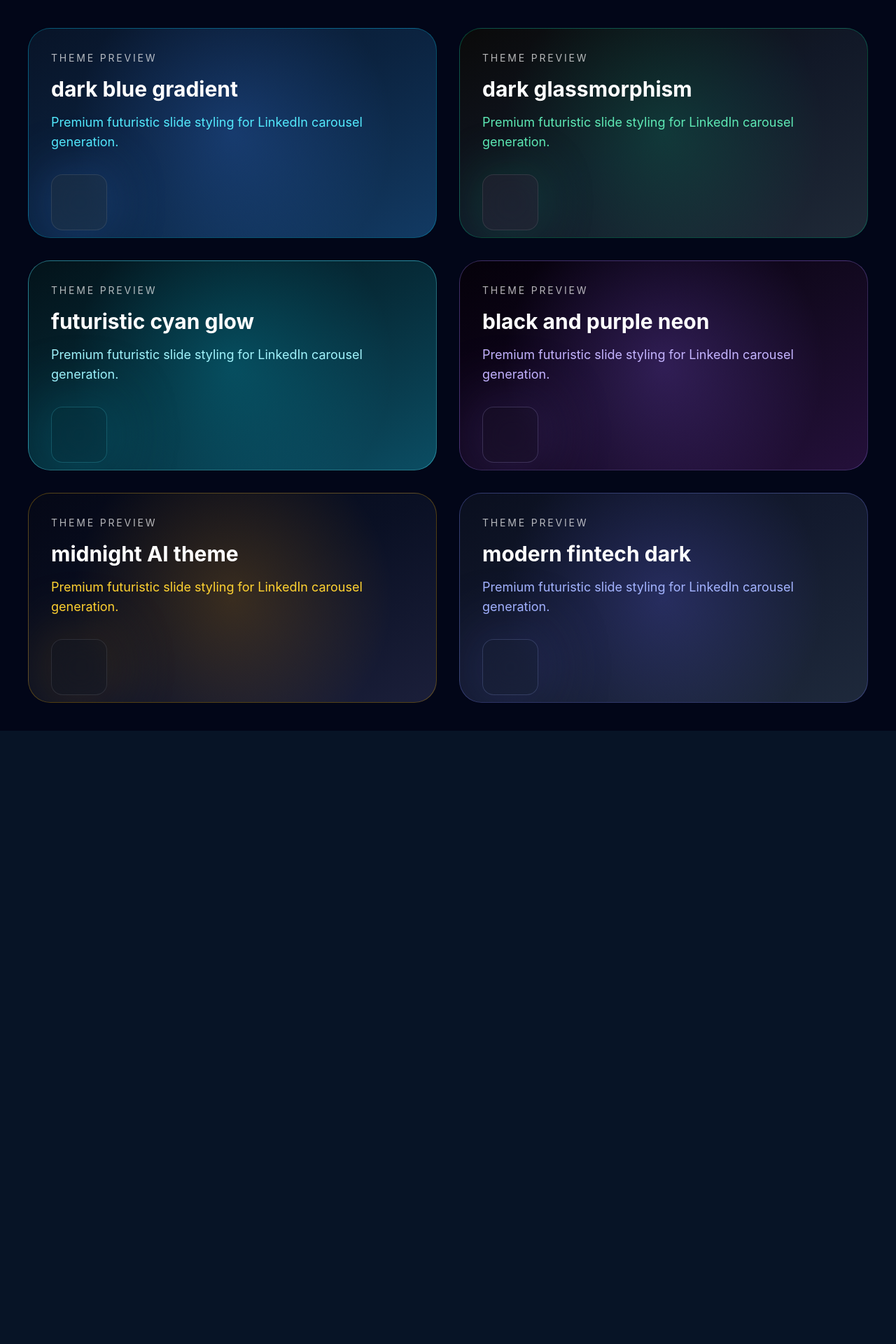
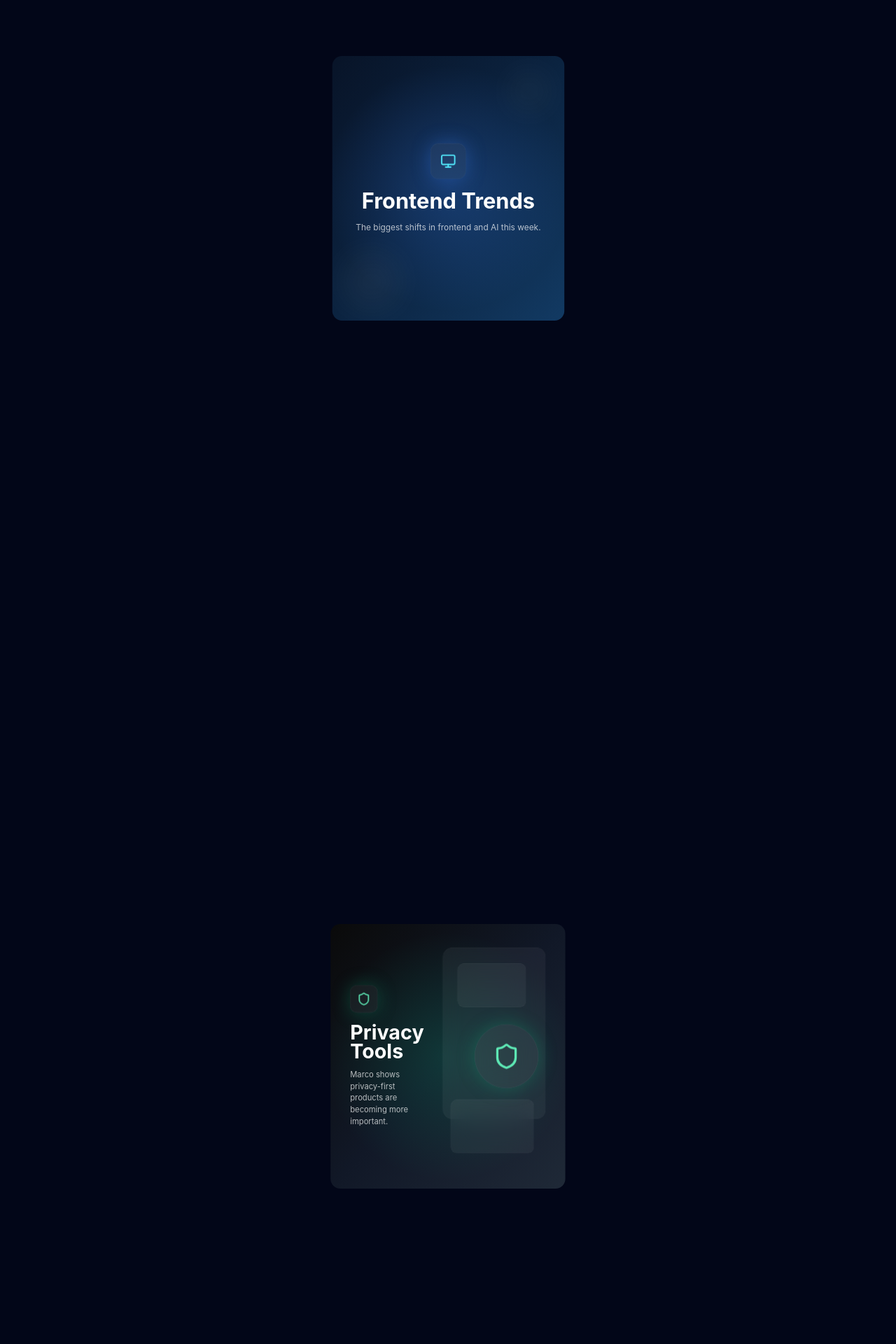
Before and after one commit to psykickguy/elegant-newsletter, a React (Vite) app in the folder renderer/: page / in a window 1280 px wide. Shown: the top 1920 px of the page at 70% size. Before the commit the page ends 1044 px from the top, so only its background shows below. Built offline with nearby package versions, Linux system fonts and the light colour scheme.

Commit message:
adding templates

```diff
--- a/renderer/package.json
+++ b/renderer/package.json
@@ -11,6 +11,7 @@
   },
   "dependencies": {
     "@tailwindcss/vite": "^4.2.2",
+    "lucide-react": "^1.7.0",
     "react": "^19.2.4",
     "react-dom": "^19.2.4"
   },
--- a/renderer/src/App.jsx
+++ b/renderer/src/App.jsx
@@ -1,39 +1,71 @@
+import { Bot, Monitor, Rocket, Shield, Workflow, Layers } from "lucide-react";
 import { themeMap } from "./themes";
+import { layoutMap } from "./templates";
+
+const sampleSlides = [
+  {
+    title: "Frontend Trends",
+    body: "The biggest shifts in frontend and AI this week.",
+    icon: Monitor,
+    theme: themeMap["dark blue gradient"],
+    layout: "centered-title-centered-body",
+  },
+  {
+    title: "Privacy Tools",
+    body: "Marco shows privacy-first products are becoming more important.",
+    icon: Shield,
+    theme: themeMap["dark glassmorphism"],
+    layout: "split-left-text-right-image",
+  },
+  {
+    title: "Notebook Workflows",
+    body: "Looseleaf reflects demand for flexible developer workflows.",
+    icon: Workflow,
+    theme: themeMap["futuristic cyan glow"],
+    layout: "title-left-body-right",
+  },
+  {
+    title: "AI Creation",
+    body: "TailorToJob shows AI is helping non-developers create faster.",
+    icon: Bot,
+    theme: themeMap["black and purple neon"],
+    layout: "title-top-icon-center",
+  },
+  {
+    title: "Big Shift",
+    body: "Developers want tools that are simpler and more focused.",
+    icon: Layers,
+    theme: themeMap["modern fintech dark"],
+    layout: "full-background-image-overlay-text",
+  },
+  {
+    title: "Follow Elegant",
+    body: "Follow Elegant Frontend for weekly frontend insights.",
+    icon: Rocket,
+    theme: themeMap["midnight AI theme"],
+    layout: "centered-title-centered-body",
+  },
+];
 
 export default function App() {
   return (
-    <div className="min-h-screen bg-slate-950 p-10">
-      <div className="grid grid-cols-2 gap-8">
-        {Object.values(themeMap).map((theme) => (
-          <div
-            key={theme.name}
-            className={`rounded-[32px] p-8 h-[300px] relative overflow-hidden ${theme.background} ${theme.accentBorder}`}
-          >
-            <div className={`absolute inset-0 ${theme.decorativeGradient}`} />
+    <div className="bg-slate-950 min-h-screen p-10 flex flex-col gap-20">
+      {sampleSlides.map((slide, index) => {
+        const LayoutComponent = layoutMap[slide.layout];
 
-            <div className="relative z-10">
-              <p
-                className={`text-sm uppercase tracking-[0.2em] mb-4 ${theme.mutedText}`}
-              >
-                Theme Preview
-              </p>
-
-              <h2 className={`text-3xl font-bold mb-4 ${theme.textPrimary}`}>
-                {theme.name}
-              </h2>
-
-              <p className={`text-lg ${theme.textSecondary}`}>
-                Premium futuristic slide styling for LinkedIn carousel
-                generation.
-              </p>
-
-              <div
-                className={`mt-8 w-20 h-20 rounded-2xl ${theme.cardBackground} ${theme.cardBorder} ${theme.accentGlow}`}
+        return (
+          <div key={index} className="w-full flex justify-center py-10">
+            <div className="scale-[0.35] origin-top">
+              <LayoutComponent
+                title={slide.title}
+                body={slide.body}
+                icon={slide.icon}
+                theme={slide.theme}
               />
             </div>
           </div>
-        ))}
-      </div>
+        );
+      })}
     </div>
   );
 }
--- /dev/null
+++ b/renderer/src/templates/CenteredTitleCenteredBody.jsx
@@ -0,0 +1,35 @@
+export default function CenteredTitleCenteredBody({
+  title,
+  body,
+  icon: Icon,
+  theme,
+}) {
+  return (
+    <div
+      className={`w-full h-[1080px] rounded-[40px] overflow-hidden relative flex flex-col items-center justify-center text-center px-24 ${theme.background}`}
+    >
+      <div className={`absolute inset-0 ${theme.decorativeGradient}`} />
+
+      <div className="absolute top-16 right-16 w-40 h-40 rounded-full bg-white/5 blur-3xl" />
+      <div className="absolute bottom-10 left-10 w-60 h-60 rounded-full bg-white/5 blur-3xl" />
+
+      <div
+        className={`relative z-10 w-36 h-36 rounded-[32px] flex items-center justify-center mb-12 ${theme.cardBackground} ${theme.cardBorder} ${theme.accentGlow}`}
+      >
+        <Icon className={`w-16 h-16 ${theme.textSecondary}`} />
+      </div>
+
+      <h1
+        className={`relative z-10 text-[88px] leading-[0.95] font-bold max-w-[850px] mb-10 ${theme.textPrimary}`}
+      >
+        {title}
+      </h1>
+
+      <p
+        className={`relative z-10 text-[34px] leading-[1.5] max-w-[760px] ${theme.mutedText}`}
+      >
+        {body}
+      </p>
+    </div>
+  );
+}
--- /dev/null
+++ b/renderer/src/templates/FullBackgroundImageOverlayText.jsx
@@ -0,0 +1,40 @@
+export default function FullBackgroundImageOverlayText({
+  title,
+  body,
+  icon: Icon,
+  theme,
+}) {
+  return (
+    <div
+      className={`w-full h-[1080px] rounded-[40px] overflow-hidden relative ${theme.background}`}
+    >
+      <div className="absolute inset-0 bg-black/30 z-10" />
+      <div className={`absolute inset-0 ${theme.decorativeGradient}`} />
+
+      <div className="absolute top-0 left-0 w-full h-full overflow-hidden">
+        <div className="absolute top-[-100px] right-[-100px] w-[500px] h-[500px] rounded-full bg-white/5 blur-3xl" />
+        <div className="absolute bottom-[-120px] left-[-120px] w-[600px] h-[600px] rounded-full bg-white/5 blur-3xl" />
+      </div>
+
+      <div className="relative z-20 flex flex-col justify-end h-full p-20">
+        <div
+          className={`w-28 h-28 rounded-[28px] flex items-center justify-center mb-10 ${theme.cardBackground} ${theme.cardBorder} ${theme.accentGlow}`}
+        >
+          <Icon className={`w-14 h-14 ${theme.textSecondary}`} />
+        </div>
+
+        <h1
+          className={`text-[88px] leading-[0.95] font-bold max-w-[760px] mb-8 ${theme.textPrimary}`}
+        >
+          {title}
+        </h1>
+
+        <p
+          className={`text-[32px] leading-[1.5] max-w-[620px] ${theme.mutedText}`}
+        >
+          {body}
+        </p>
+      </div>
+    </div>
+  );
+}
--- /dev/null
+++ b/renderer/src/templates/SplitLeftTextRightImage.jsx
@@ -0,0 +1,52 @@
+export default function SplitLeftTextRightImage({
+  title,
+  body,
+  icon: Icon,
+  theme,
+}) {
+  return (
+    <div
+      className={`w-full h-[1080px] rounded-[40px] overflow-hidden relative flex ${theme.background}`}
+    >
+      <div className={`absolute inset-0 ${theme.decorativeGradient}`} />
+
+      <div className="w-1/2 flex flex-col justify-center px-20 relative z-10">
+        <div
+          className={`w-28 h-28 rounded-[28px] flex items-center justify-center mb-10 ${theme.cardBackground} ${theme.cardBorder} ${theme.accentGlow}`}
+        >
+          <Icon className={`w-14 h-14 ${theme.textSecondary}`} />
+        </div>
+
+        <h1
+          className={`text-[82px] leading-[0.95] font-bold mb-8 ${theme.textPrimary}`}
+        >
+          {title}
+        </h1>
+
+        <p
+          className={`text-[32px] leading-[1.5] max-w-[450px] ${theme.mutedText}`}
+        >
+          {body}
+        </p>
+      </div>
+
+      <div className="w-1/2 relative flex items-center justify-center">
+        <div
+          className={`absolute top-24 right-20 w-[420px] h-[700px] rounded-[40px] ${theme.cardBackground} ${theme.cardBorder}`}
+        />
+        <div
+          className={`absolute top-40 right-40 w-[280px] h-[180px] rounded-[28px] ${theme.cardBackground} ${theme.cardBorder}`}
+        />
+        <div
+          className={`absolute bottom-36 right-32 w-[340px] h-[220px] rounded-[28px] ${theme.cardBackground} ${theme.cardBorder}`}
+        />
+
+        <div
+          className={`relative z-10 w-[260px] h-[260px] rounded-full flex items-center justify-center ${theme.cardBackground} ${theme.cardBorder} ${theme.accentGlow}`}
+        >
+          <Icon className={`w-28 h-28 ${theme.textSecondary}`} />
+        </div>
+      </div>
+    </div>
+  );
+}
--- /dev/null
+++ b/renderer/src/templates/TitleLeftBodyRight.jsx
@@ -0,0 +1,39 @@
+export default function TitleLeftBodyRight({ title, body, icon: Icon, theme }) {
+  return (
+    <div
+      className={`w-full h-[1080px] rounded-[40px] overflow-hidden relative p-20 ${theme.background}`}
+    >
+      <div className={`absolute inset-0 ${theme.decorativeGradient}`} />
+
+      <div className="relative z-10 flex flex-col h-full">
+        <div className="flex justify-between items-start">
+          <div className="max-w-[450px]">
+            <div
+              className={`w-28 h-28 rounded-[28px] flex items-center justify-center mb-10 ${theme.cardBackground} ${theme.cardBorder} ${theme.accentGlow}`}
+            >
+              <Icon className={`w-14 h-14 ${theme.textSecondary}`} />
+            </div>
+
+            <h1
+              className={`text-[84px] leading-[0.95] font-bold ${theme.textPrimary}`}
+            >
+              {title}
+            </h1>
+          </div>
+
+          <div
+            className={`max-w-[420px] text-[32px] leading-[1.6] mt-10 ${theme.mutedText}`}
+          >
+            {body}
+          </div>
+        </div>
+
+        <div className="flex-1 flex items-end justify-center">
+          <div
+            className={`w-full h-[320px] rounded-[40px] ${theme.cardBackground} ${theme.cardBorder} mt-16`}
+          />
+        </div>
+      </div>
+    </div>
+  );
+}
--- /dev/null
+++ b/renderer/src/templates/TitleTopIconCenter.jsx
@@ -0,0 +1,33 @@
+export default function TitleTopIconCenter({ title, body, icon: Icon, theme }) {
+  return (
+    <div
+      className={`w-full h-[1080px] rounded-[40px] overflow-hidden relative flex flex-col items-center px-20 py-24 text-center ${theme.background}`}
+    >
+      <div className={`absolute inset-0 ${theme.decorativeGradient}`} />
+
+      <h1
+        className={`relative z-10 text-[84px] leading-[0.95] font-bold max-w-[850px] mb-12 ${theme.textPrimary}`}
+      >
+        {title}
+      </h1>
+
+      <div
+        className={`relative z-10 w-[260px] h-[260px] rounded-full flex items-center justify-center mb-12 ${theme.cardBackground} ${theme.cardBorder} ${theme.accentGlow}`}
+      >
+        <Icon className={`w-28 h-28 ${theme.textSecondary}`} />
+      </div>
+
+      <p
+        className={`relative z-10 text-[34px] leading-[1.5] max-w-[760px] ${theme.mutedText}`}
+      >
+        {body}
+      </p>
+
+      <div className="absolute bottom-16 flex gap-4">
+        <div className={`w-4 h-4 rounded-full ${theme.textSecondary}`} />
+        <div className="w-4 h-4 rounded-full bg-white/30" />
+        <div className="w-4 h-4 rounded-full bg-white/20" />
+      </div>
+    </div>
+  );
+}
--- /dev/null
+++ b/renderer/src/templates/index.js
@@ -0,0 +1,13 @@
+import CenteredTitleCenteredBody from "./CenteredTitleCenteredBody";
+import SplitLeftTextRightImage from "./SplitLeftTextRightImage";
+import TitleLeftBodyRight from "./TitleLeftBodyRight";
+import TitleTopIconCenter from "./TitleTopIconCenter";
+import FullBackgroundImageOverlayText from "./FullBackgroundImageOverlayText";
+
+export const layoutMap = {
+  "centered-title-centered-body": CenteredTitleCenteredBody,
+  "split-left-text-right-image": SplitLeftTextRightImage,
+  "title-left-body-right": TitleLeftBodyRight,
+  "title-top-icon-center": TitleTopIconCenter,
+  "full-background-image-overlay-text": FullBackgroundImageOverlayText,
+};
```
Also changed, not shown: 1 other file (tests, documents, lock files or other folders).
